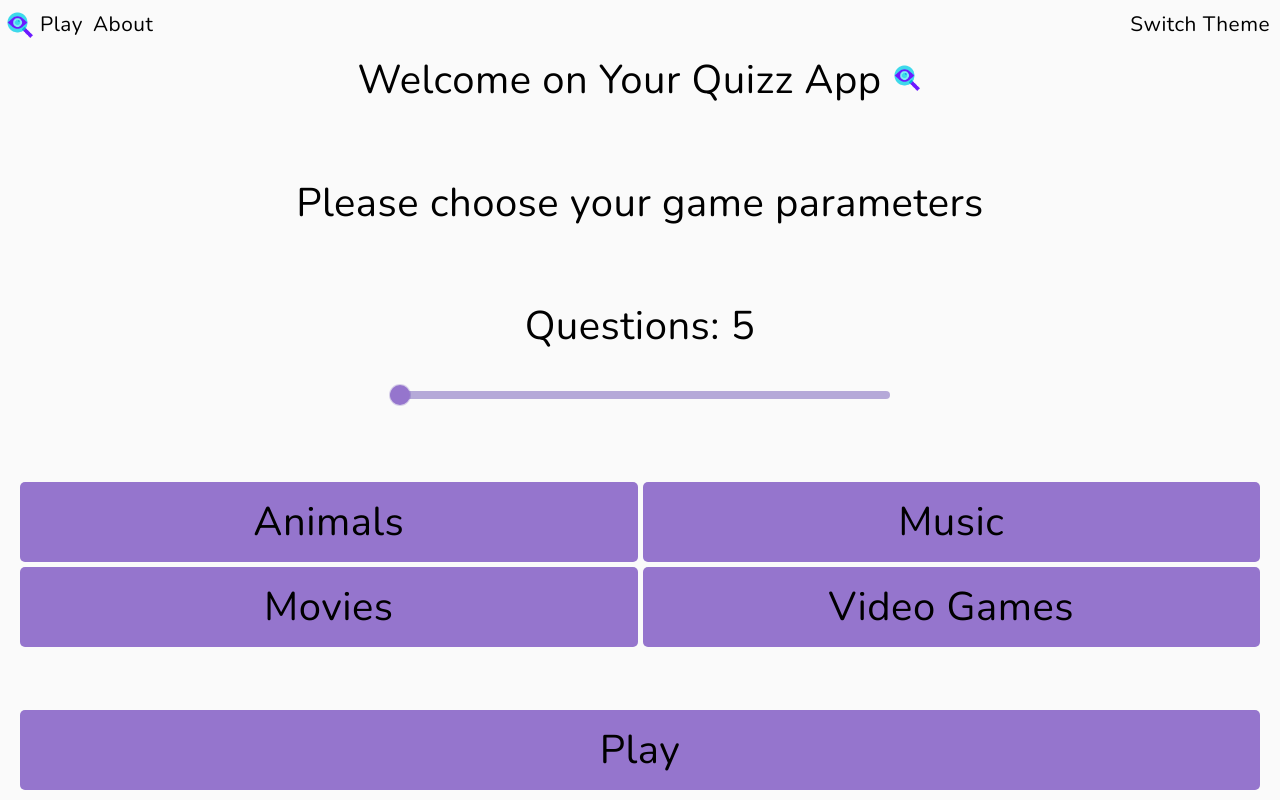
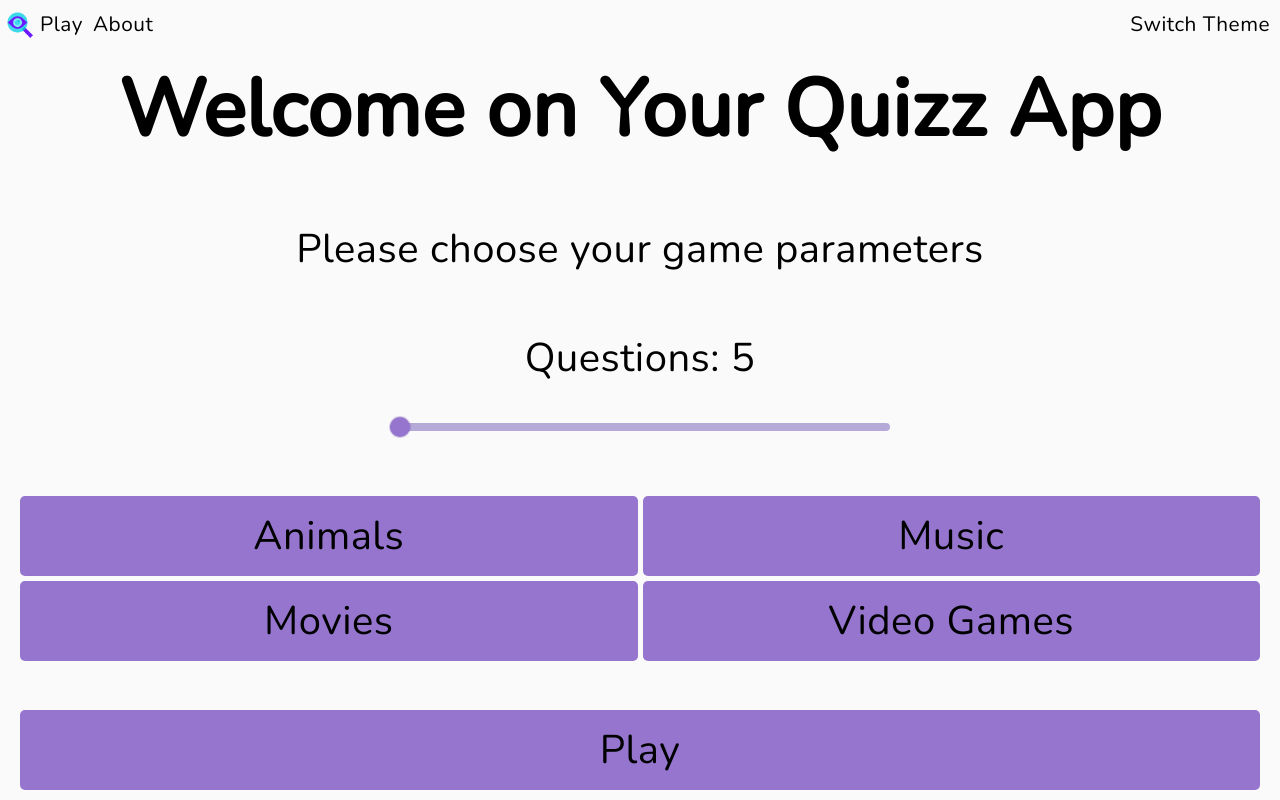
Before and after one commit to AnotherOtherJ/QuizzApp, a React (Vite) app: page / in a window 1280 px wide. Built offline with nearby package versions, Linux system fonts and the light colour scheme.

Commit message:
removed image 	modified:   src/pages/welcomePage/WelcomePage.style.tsx 	modified:   src/pages/welcomePage/WelcomePage.tsx

```diff
--- a/src/pages/welcomePage/WelcomePage.style.tsx
+++ b/src/pages/welcomePage/WelcomePage.style.tsx
@@ -4,13 +4,10 @@ import { ButtonLink } from "@/components/button/Button.style";
 
 export const Input = styled.input`
   -webkit-appearance: none;
-  margin-bottom: 20px;
+  margin-top: 20px;
   width: 500px;
   @media screen and (max-width: 768px) {
-    width: 300px;
-  }
-  @media screen and (max-width: 310px) {
-    width: 250px;
+    width: 100%;
   }
   height: 8px;
   border-radius: 5px;
@@ -60,9 +57,3 @@ export const Input = styled.input`
 export const StyledLink = styled(ButtonLink)`
   flex: initial;
 `;
-
-export const Img = styled.img`
-  height: 30px;
-  aspect-ratio: 1;
-  display: inline-block;
-`;
--- a/src/pages/welcomePage/WelcomePage.tsx
+++ b/src/pages/welcomePage/WelcomePage.tsx
@@ -1,10 +1,9 @@
-import navlogo from "@assets/images/navlogo.webp";
 import GridCategory from "@components/gridCategory/GridCategory";
 import { GridCategories } from "@components/gridCategory/GridCategory.style";
 
 import StyledPageWrapper from "@/components/pageWrapper/PageWrapper.style";
 
-import { Img, Input, StyledLink } from "./WelcomePage.style";
+import { Input, StyledLink } from "./WelcomePage.style";
 import type WelcomePageProps from "./WelcomePage.types";
 
 const WelcomePage = ({ setApi, api }: WelcomePageProps) => {
@@ -31,7 +30,7 @@ const WelcomePage = ({ setApi, api }: WelcomePageProps) => {
   return (
     <StyledPageWrapper>
       <div>
-        Welcome on Your Quizz App <Img src={navlogo} alt="mini-logo" title="" />
+        <h1>Welcome on Your Quizz App</h1>
       </div>
       <div>Please choose your game parameters</div>
       <label>
```
